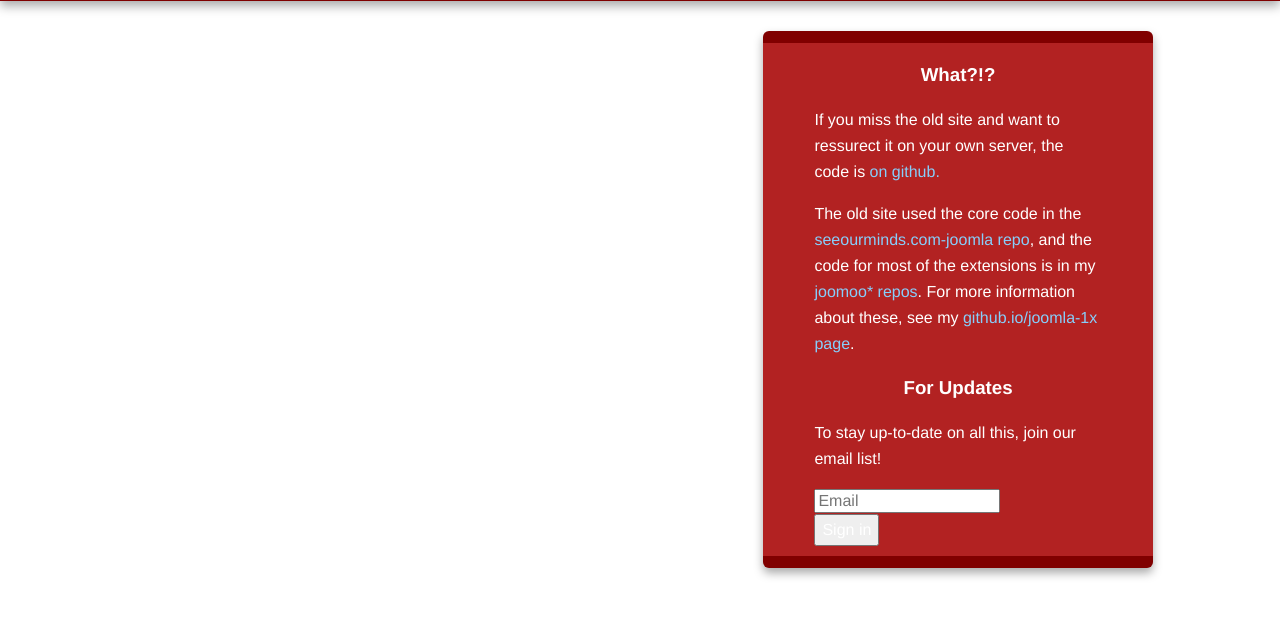
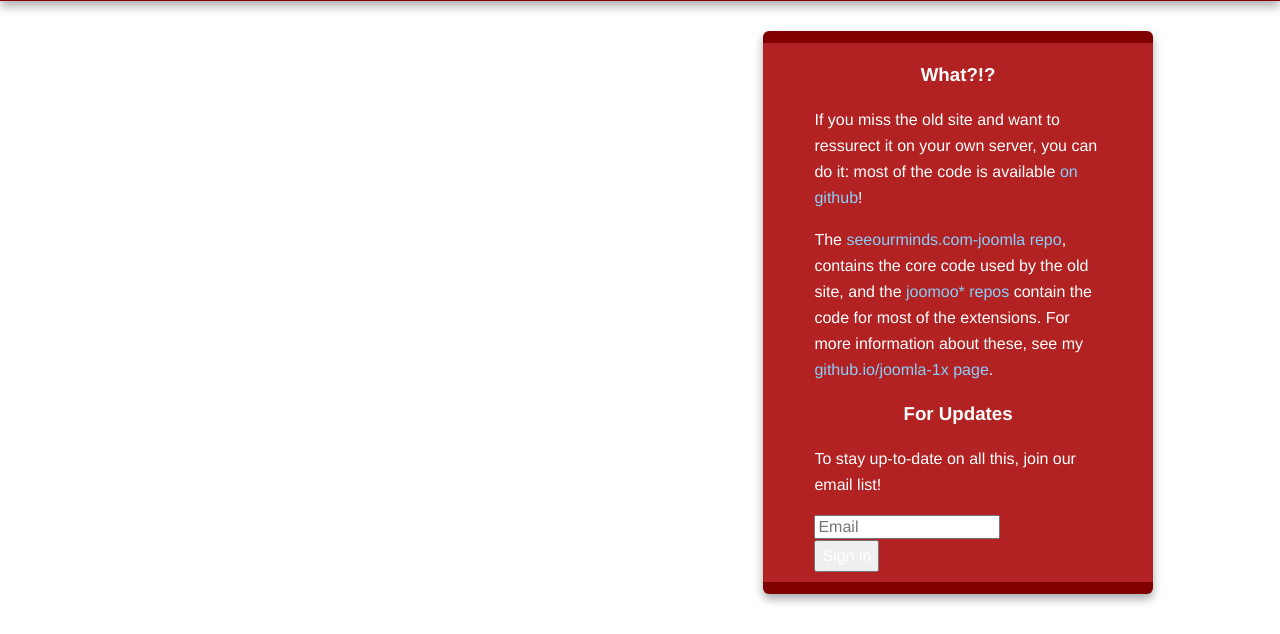
Before and after one commit to tomwhartung/seeourminds.com-bootstrap, a Django app: template Site/content/templates/content/index.html in a window 1280 px wide. Shown: the part 123-757 px from the top of the page. Run offline with Django 3.2, Linux system fonts and the light colour scheme; the template is opened without the code that fills it, so the values that code supplies are empty.

Commit message:
We are just tweaking content at this point.  Here are some changes to the aside.

```diff
--- a/Site/content/templates/content/index.html
+++ b/Site/content/templates/content/index.html
@@ -62,19 +62,21 @@
       <aside>
         <h3>What?!?</h3>
         <p>
-          If you miss the old site and want to ressurect it on your own server, the code is
+          If you miss the old site and want to ressurect it on your own server, you can do it:
+          most of the code is available
           <a href="https://github.com/tomwhartung" title="My github page" target="blank">
-            on github.</a>
+            on github</a>!
         </p>
         <p>
-          The old site used the core code in the
+          The
           <a href="https://github.com/tomwhartung/seeourminds.com-joomla"
              title="The seeourminds.com-joomla repo on github" target="blank">
             seeourminds.com-joomla repo</a>,
-          and the code for most of the extensions is in my
+          contains the core code used by the old site, and the
           <a href="https://github.com/tomwhartung?page=1&q=joomoo&tab=repositories&utf8=%E2%9C%93&utf8=%E2%9C%93&q=joomoo"
              title="List of my github repos with names containing 'joomoo'" target="blank">
-            joomoo* repos</a>.
+            joomoo* repos</a>
+          contain the code for most of the extensions.
           For more information about these, see my
           <a href="https://tomwhartung.github.io/joomla-1x/"
              title="My github.io page about the joomla 1.x extensions I wrote" target="blank">
```
